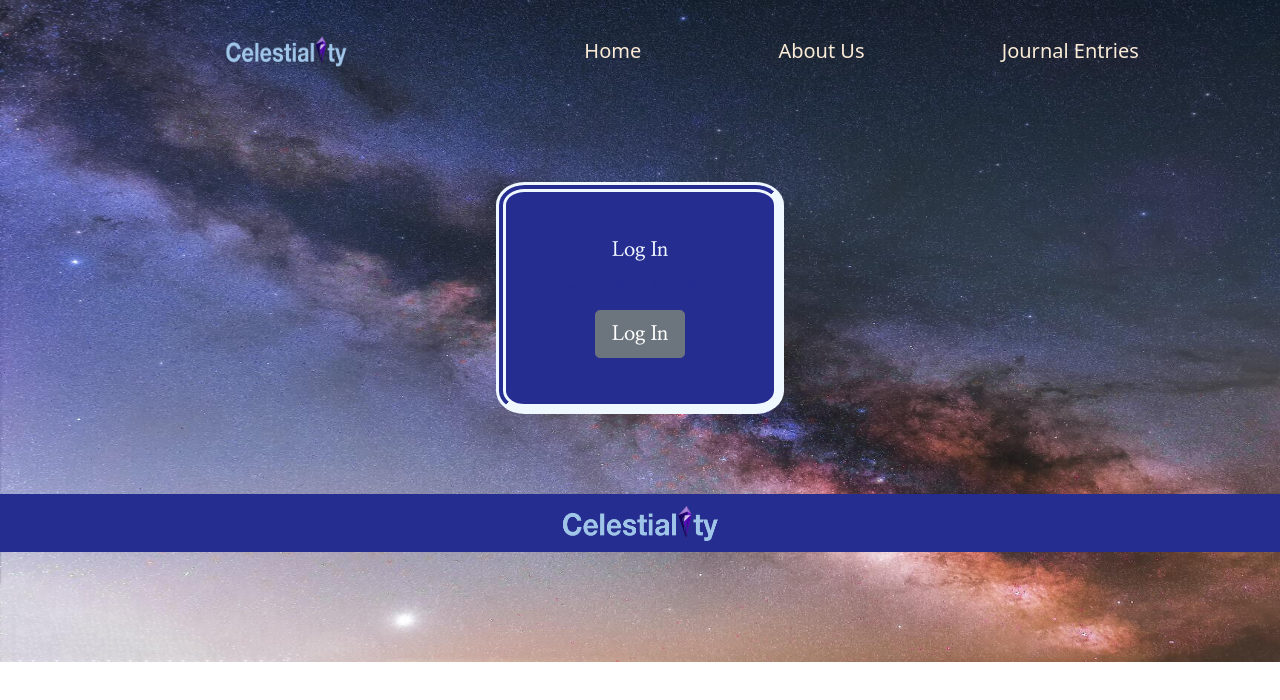
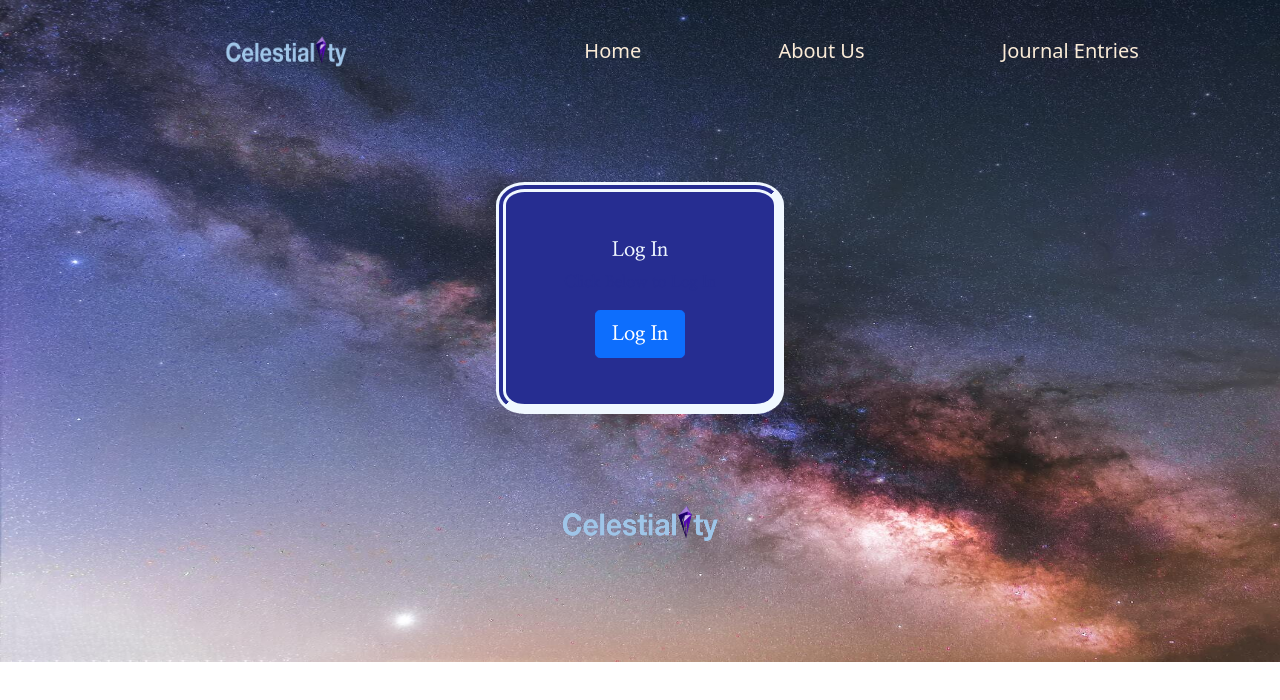
Before and after one commit to CABB-Group/project-celestiality-frontend-b, a React (Create React App) app: page / in a window 1280 px wide. Shown: the top 700 px of the page. Built offline with nearby package versions, Linux system fonts and the light colour scheme.

Commit message:
fixed the footer

```diff
--- a/src/CSS/Footer.css
+++ b/src/CSS/Footer.css
@@ -2,3 +2,6 @@ img {
   align-items: center;
   justify-content: center;
 }
+
+.footer-bg-img {
+  background-image: url("../Images/MilkyWay.jpg")}
--- a/src/Components/Footer.js
+++ b/src/Components/Footer.js
@@ -8,7 +8,7 @@ class Footer extends React.Component {
     render() {
         return (
             <footer>
-            <div id="footer" style={{ backgroundColor: "rgb(38, 45, 145)" }}className="footer-logo" >
+            <div id="footer" className="footer-logo" >
 
             <Link to="/" className="nav-link">
           <img src={logo} alt='logo' width="200px" height="42px" className="footer-img"></img>
--- a/src/LoginComponents/LoginButton.js
+++ b/src/LoginComponents/LoginButton.js
@@ -9,7 +9,7 @@ export default class LoginButton extends Component {
 
     /* TODO: Render a button with label 'Log In'. When the button is clicked then show LoginForm instead */
     return (
-      <Button variant="secondary" size="lg"
+      <Button variant="primary" size="lg"
         onClick={this.props.onButtonClick}>
         Log In
       </Button>
```
